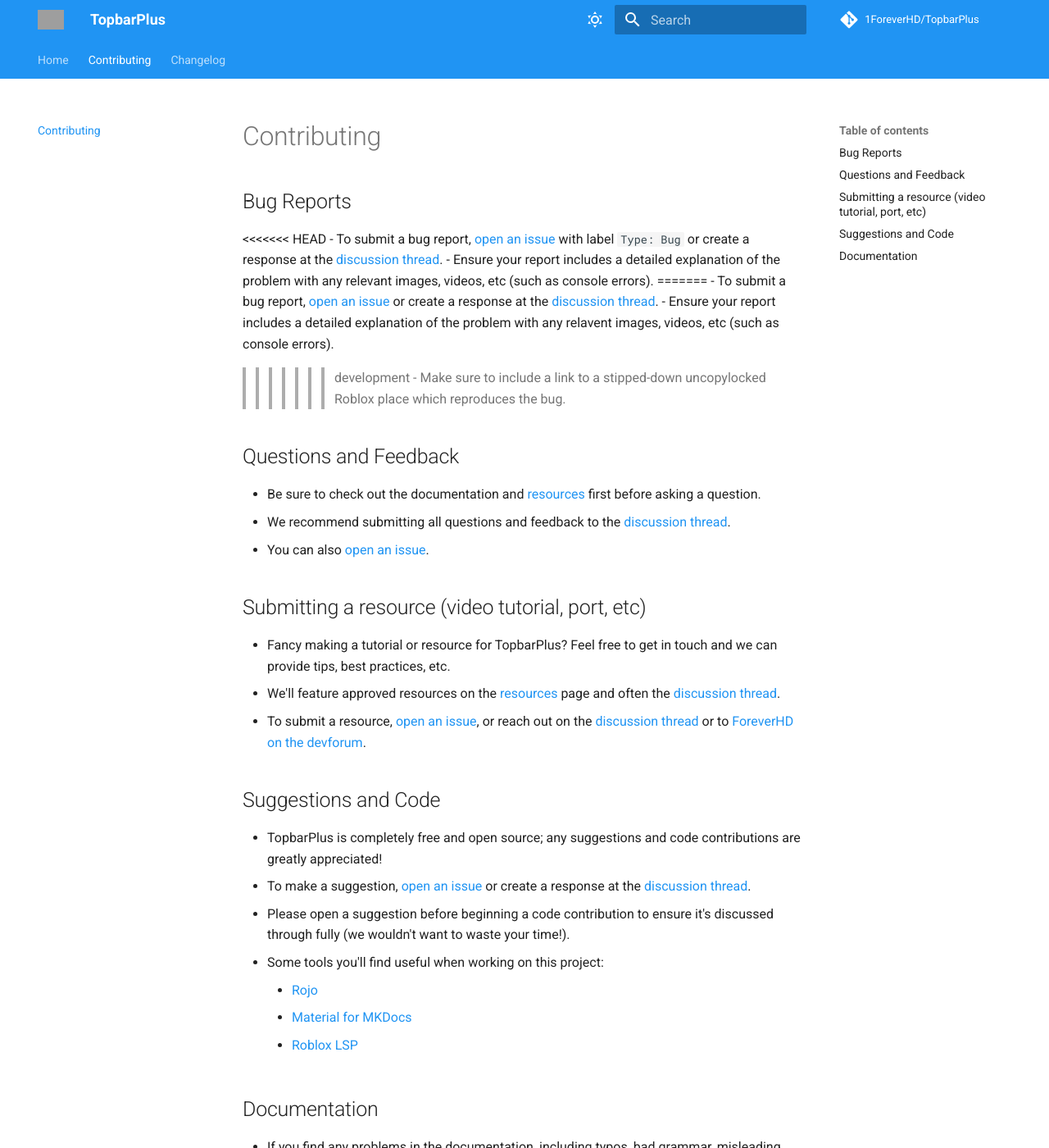
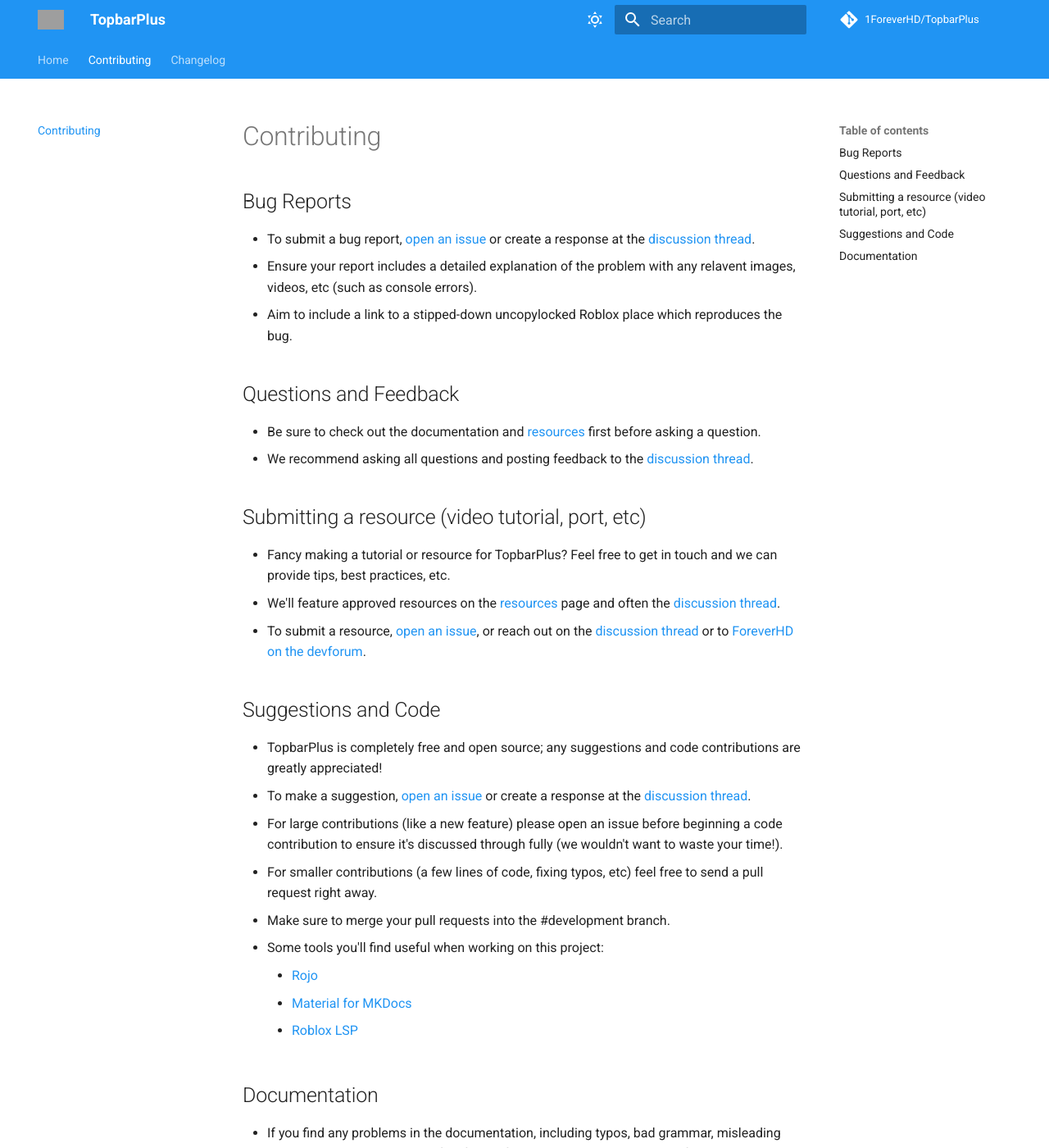
Before and after one commit to 1ForeverHD/TopbarPlus, an MkDocs documentation site: the page built from docs/contributing.md, in a window 1280 px wide and 1400 px high. Shown: the whole window at 82% size. Built offline with MkDocs 1.6.1 and Material for MkDocs 9.7.7, drawn with Linux system fonts in a browser that asks for light colours; comment, search, counter and statistics services are not loaded; grey boxes are pictures that could not be loaded.

```diff
--- a/docs/contributing.md
+++ b/docs/contributing.md
@@ -6,19 +6,13 @@
 [open an issue]: https://github.com/1ForeverHD/TopbarPlus/issues
 
 ## Bug Reports
-<<<<<<< HEAD
-- To submit a bug report, [open an issue] with label ``Type: Bug`` or create a response at the [discussion thread].
-- Ensure your report includes a detailed explanation of the problem with any relevant images, videos, etc (such as console errors).
-=======
 - To submit a bug report, [open an issue] or create a response at the [discussion thread].
 - Ensure your report includes a detailed explanation of the problem with any relavent images, videos, etc (such as console errors).
->>>>>>> development
-- Make sure to include a link to a stipped-down uncopylocked Roblox place which reproduces the bug.
+- Aim to include a link to a stipped-down uncopylocked Roblox place which reproduces the bug.
 
 ## Questions and Feedback
 - Be sure to check out the documentation and [resources] first before asking a question.
-- We recommend submitting all questions and feedback to the [discussion thread].
-- You can also [open an issue].
+- We recommend asking all questions and posting feedback to the [discussion thread].
 
 ## Submitting a resource (video tutorial, port, etc)
 - Fancy making a tutorial or resource for TopbarPlus? Feel free to get in touch and we can provide tips, best practices, etc.
@@ -28,7 +22,9 @@
 ## Suggestions and Code
 - TopbarPlus is completely free and open source; any suggestions and code contributions are greatly appreciated!
 - To make a suggestion, [open an issue] or create a response at the [discussion thread].
-- Please open a suggestion before beginning a code contribution to ensure it's discussed through fully (we wouldn't want to waste your time!).
+- For large contributions (like a new feature) please open an issue before beginning a code contribution to ensure it's discussed through fully (we wouldn't want to waste your time!).
+- For smaller contributions (a few lines of code, fixing typos, etc) feel free to send a pull request right away.
+- Make sure to merge your pull requests into the #development branch.
 - Some tools you'll find useful when working on this project:
     - [Rojo](https://rojo.space/docs/)
     - [Material for MKDocs]
```
Also changed, not shown: docs/changelog.md (+14 -0 lines), docs/index.md (+4 -0 lines), 5 other files.
